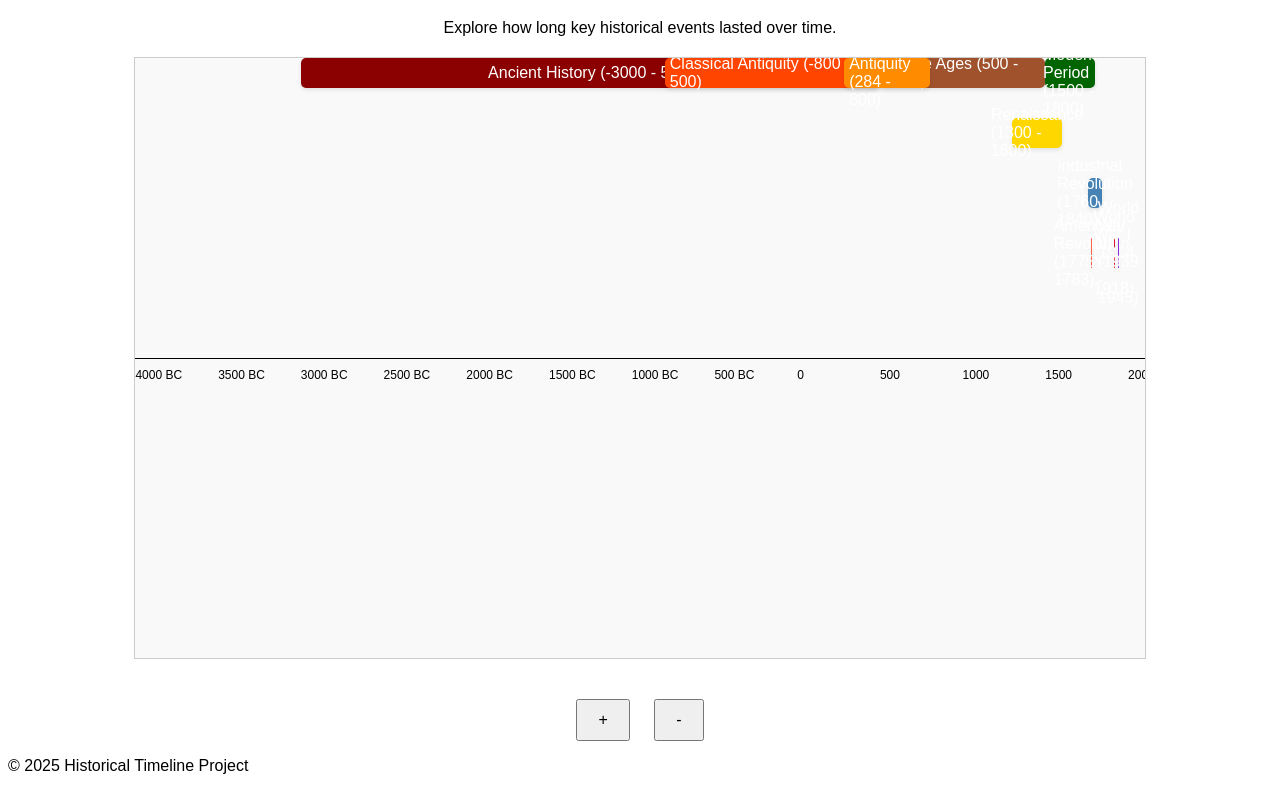
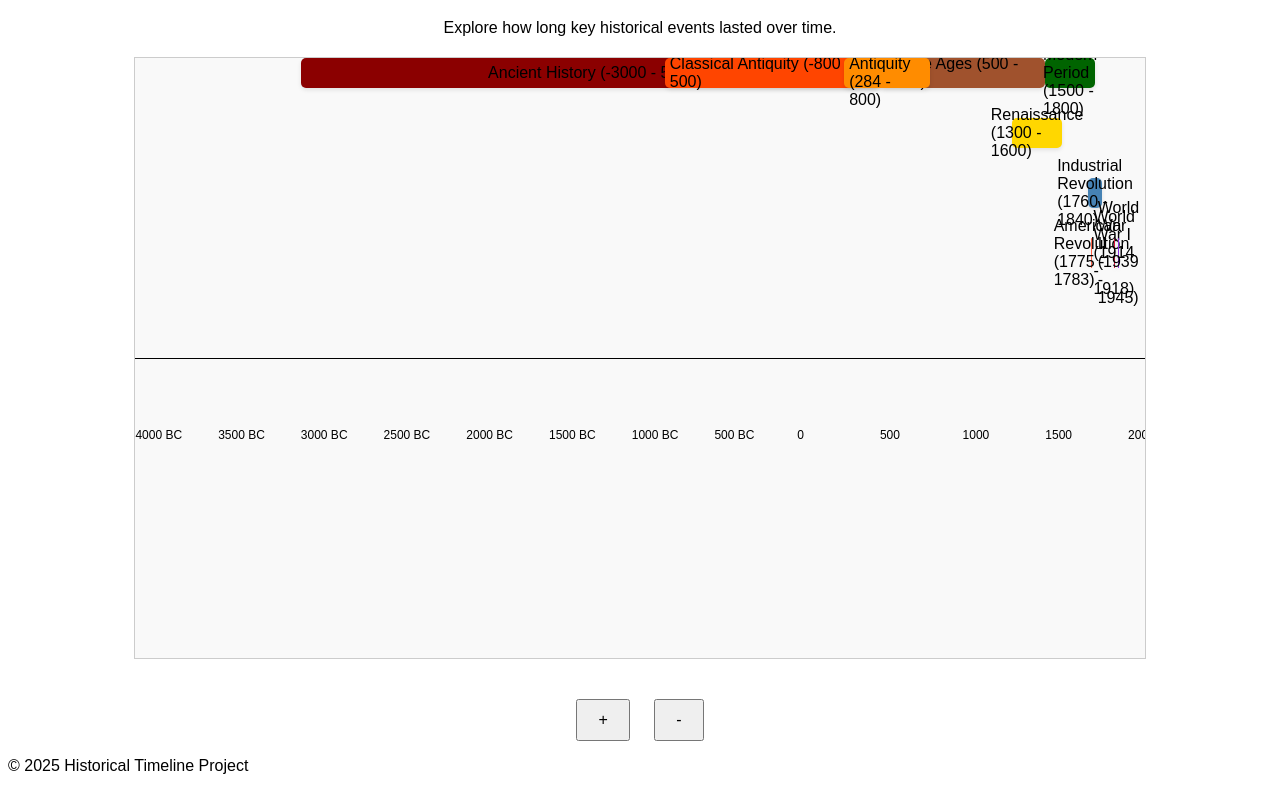
Before and after one commit to SolutionsAsService/HistoryTimeline, a plain HTML site: page index.html in a window 1280 px wide. Shown: the part 61-852 px from the top of the page. Drawn offline with Linux system fonts and the light colour scheme.

Commit message:
black font

```diff
--- a/styles.css
+++ b/styles.css
@@ -15,7 +15,7 @@ header {
 
 .timeline-wrapper {
     position: relative;
-    height: 600px; /* Increase height to accommodate multiple rows */
+    height: 600px; /* Increase height to accommodate more rows */
     border: 1px solid #ccc;
     background-color: #f9f9f9;
     margin-bottom: 20px;
@@ -30,7 +30,7 @@ header {
 
 .markers {
     position: absolute;
-    top: 50%;
+    top: 60%; /* Adjust to place below the reference line */
     left: 0;
     width: 100%;
     height: 20px;
@@ -48,7 +48,7 @@ header {
 .timeline-event {
     position: absolute;
     height: 30px;
-    color: #fff;
+    color: #000; /* Change font color to black */
     display: flex;
     align-items: center;
     justify-content: center;
```
